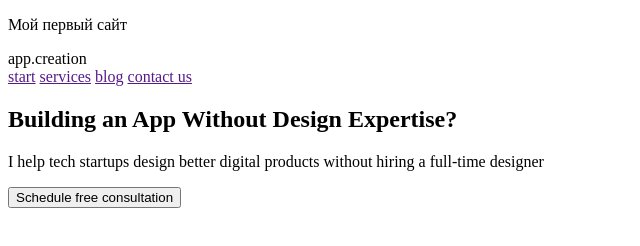
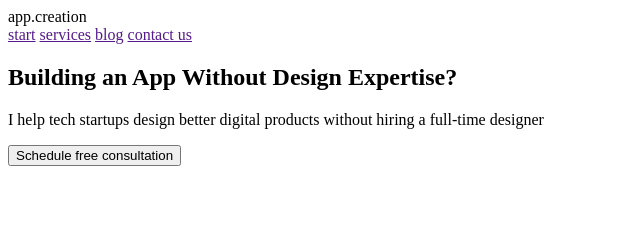
Before and after one commit to WebHeroSchool/Khasanova, a plain HTML site: page index.html in a window 1280 px wide. Shown: the whole page, without its empty margins (0-640 px from the left). Drawn offline with Linux system fonts and the light colour scheme.

Commit message:
Update index.html

```diff
--- a/index.html
+++ b/index.html
@@ -5,7 +5,6 @@
      <title>app.creation</title>
 </head>
 <body>
-     <p>Мой первый сайт</p>
 	<header>
 		<div>app.creation</div>
 		<nav>
```
